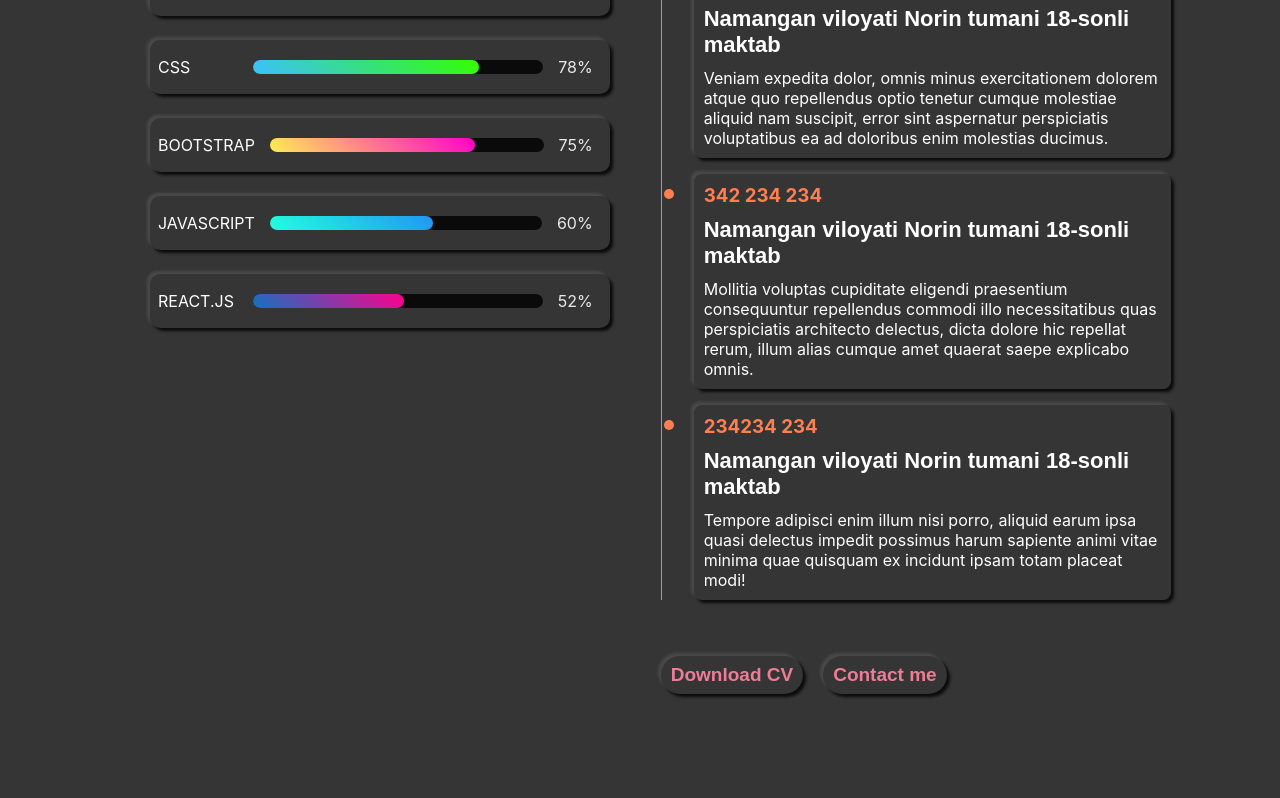
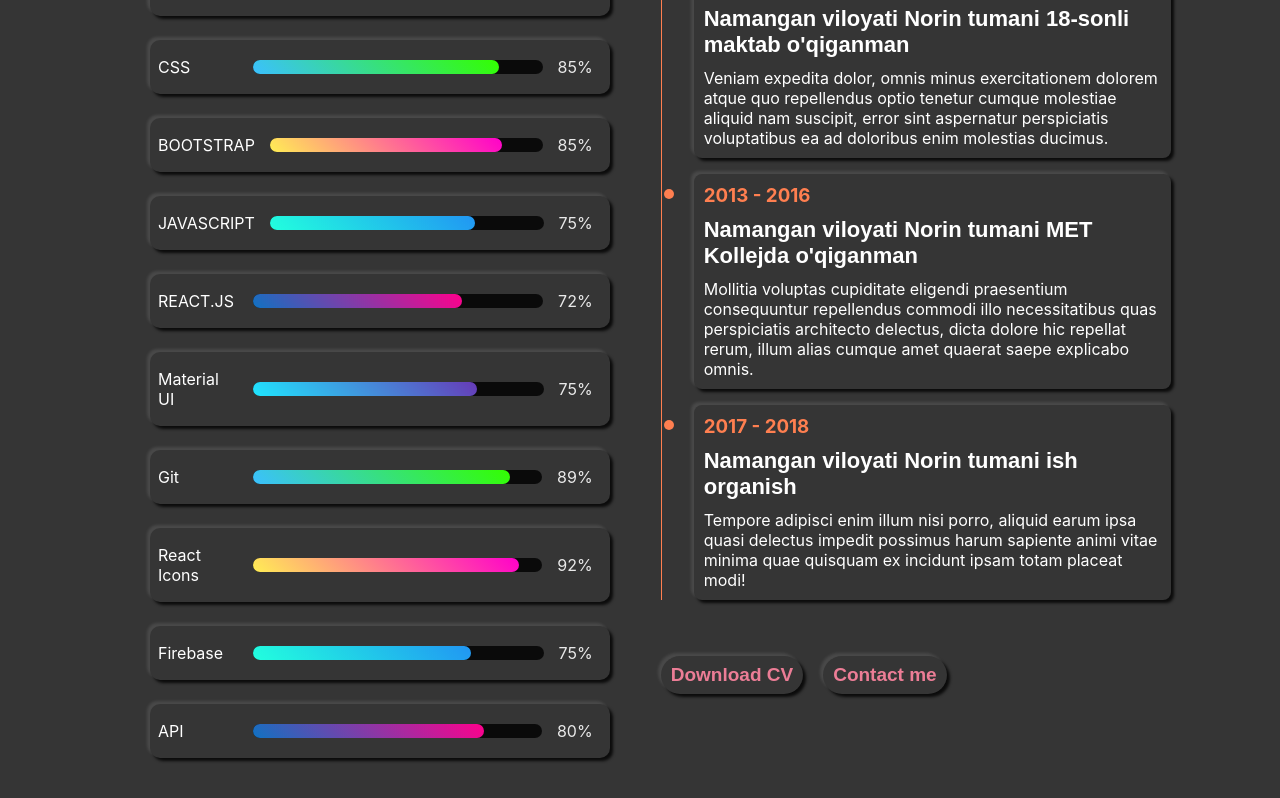
Before and after one commit to oybekgithub98/ReactPortfolio, a React (Create React App) app: page / in a window 1280 px wide. Shown: the part 1080-1878 px from the top of the page. Built offline with nearby package versions, Linux system fonts and the light colour scheme.

Commit message:
added about skills

```diff
--- a/src/components/about/About.js
+++ b/src/components/about/About.js
@@ -42,7 +42,7 @@ const About = () => {
 
                             </div>
                         </div>
-                        <span>85%</span>
+                        <span>90%</span>
                     </div>
                     <div className={classes.skills_items}>
                         <span className={classes.skillsName}>CSS</span>
@@ -51,7 +51,7 @@ const About = () => {
 
                             </div>
                         </div>
-                        <span>78%</span>
+                        <span>85%</span>
                     </div>
                     <div className={classes.skills_items}>
                         <span className={classes.skillsName}>BOOTSTRAP</span>
@@ -60,7 +60,7 @@ const About = () => {
 
                             </div>
                         </div>
-                        <span>75%</span>
+                        <span>85%</span>
                     </div>
                     <div className={classes.skills_items}>
                         <span className={classes.skillsName}>JAVASCRIPT</span>
@@ -69,7 +69,7 @@ const About = () => {
 
                             </div>
                         </div>
-                        <span>60%</span>
+                        <span>75%</span>
                     </div>
                     <div className={classes.skills_items}>
                         <span className={classes.skillsName}>REACT.JS</span>
@@ -78,7 +78,52 @@ const About = () => {
 
                             </div>
                         </div>
-                        <span>52%</span>
+                        <span>72%</span>
+                    </div>
+                    <div className={classes.skills_items}>
+                        <span className={classes.skillsName}>Material UI</span>
+                        <div className={classes.skills_parent}>
+                            <div className={classes.skills_progress6}>
+
+                            </div>
+                        </div>
+                        <span>75%</span>
+                    </div>
+                    <div className={classes.skills_items}>
+                        <span className={classes.skillsName}>Git</span>
+                        <div className={classes.skills_parent}>
+                            <div className={classes.skills_progress7}>
+
+                            </div>
+                        </div>
+                        <span>89%</span>
+                    </div>
+                    <div className={classes.skills_items}>
+                        <span className={classes.skillsName}>React Icons</span>
+                        <div className={classes.skills_parent}>
+                            <div className={classes.skills_progress8}>
+
+                            </div>
+                        </div>
+                        <span>92%</span>
+                    </div>
+                    <div className={classes.skills_items}>
+                        <span className={classes.skillsName}>Firebase</span>
+                        <div className={classes.skills_parent}>
+                            <div className={classes.skills_progress9}>
+
+                            </div>
+                        </div>
+                        <span>75%</span>
+                    </div>
+                    <div className={classes.skills_items}>
+                        <span className={classes.skillsName}>API</span>
+                        <div className={classes.skills_parent}>
+                            <div className={classes.skills_progress10}>
+
+                            </div>
+                        </div>
+                        <span>80%</span>
                     </div>
                 </div>
                 <div className={classes.experience}>
@@ -91,38 +136,36 @@ const About = () => {
                         experienc ?
                             <div className={classes.experience_box}>
                                 <div className={classes.card}>
-                                    <h3>2007 - 2016</h3>
-                                    <h2>Namangan viloyati Norin tumani 18-sonli maktab</h2>
+                                    <h3>2018 - 2019</h3>
+                                    <h2>Namangan viloyati Norin tumani </h2>
                                     <p> Aperiam deserunt officia ratione quibusdam magni quos est facere repellendus dolor, cumque modi ullam totam? Tenetur reiciendis accusamus ullam suscipit ipsa officiis in esse laudantium enim, laborum, voluptatum molestias sapiente rerum impedit</p>
                                 </div>
                                 <div className={classes.card}>
-                                    <h3>2007 - 2016</h3>
-                                    <h2>Namangan viloyati Norin tumani 18-sonli maktab</h2>
+                                    <h3>2019 - 2020</h3>
+                                    <h2>Namangan viloyati Norin tumani</h2>
                                     <p> Voluptas laudantium minus consectetur rerum fugiat mollitia, exercitationem atque assumenda consequatur Velit quos laboriosam eligendi hic sapiente tempore ipsam dolores asperiores rerum repudiandae eaque vitae tenetur consequatur reprehenderit rem</p>
                                 </div>
                                 <div className={classes.card}>
-                                    <h3>2007 - 2016</h3>
-                                    <h2>Namangan viloyati Norin tumani 18-sonli maktab</h2>
+                                    <h3>2020 - 2021</h3>
+                                    <h2>Namangan viloyati Norin tumani </h2>
                                     <p>Blanditiis soluta, eius quod assumenda dolorem, sunt id sequi ex fugiat ipsa adipisci odio. Amet culpa esse neque consequatur Velit quos laboriosam eligendi hic sapiente tempore ipsam dolores asperiores rerum repudiandae eaque vitae tenetur</p>
                                 </div>
                             </div>
-
-
                             :
                             <div className={classes.experience_box}>
                                 <div className={classes.card}>
-                                    <h3>2021 - 2016</h3>
-                                    <h2>Namangan viloyati Norin tumani 18-sonli maktab</h2>
+                                    <h3>2004 - 2012</h3>
+                                    <h2>Namangan viloyati Norin tumani 18-sonli maktab o'qiganman</h2>
                                     <p>Veniam expedita dolor, omnis minus exercitationem dolorem atque quo repellendus optio tenetur cumque molestiae aliquid nam suscipit, error sint aspernatur perspiciatis voluptatibus ea ad doloribus enim molestias ducimus.</p>
                                 </div>
                                 <div className={classes.card}>
-                                    <h3>342 234 234</h3>
-                                    <h2>Namangan viloyati Norin tumani 18-sonli maktab</h2>
+                                    <h3>2013 - 2016</h3>
+                                    <h2>Namangan viloyati Norin tumani MET Kollejda o'qiganman</h2>
                                     <p>Mollitia voluptas cupiditate eligendi praesentium consequuntur repellendus commodi illo necessitatibus quas perspiciatis architecto delectus, dicta dolore hic repellat rerum, illum alias cumque amet quaerat saepe explicabo omnis.</p>
                                 </div>
                                 <div className={classes.card}>
-                                    <h3>234234 234 </h3>
-                                    <h2>Namangan viloyati Norin tumani 18-sonli maktab</h2>
+                                    <h3>2017 - 2018</h3>
+                                    <h2>Namangan viloyati Norin tumani ish organish</h2>
                                     <p>Tempore adipisci enim illum nisi porro, aliquid earum ipsa quasi delectus impedit possimus harum sapiente animi vitae minima quae quisquam ex incidunt ipsam totam placeat modi!</p>
                                 </div>
                             </div>
--- a/src/components/about/About.module.css
+++ b/src/components/about/About.module.css
@@ -66,59 +66,62 @@
     position: relative;
 }
 
-.skills_progress1 {
+.skills_progress1,
+.skills_progress2,
+.skills_progress3,
+.skills_progress4,
+.skills_progress5,
+.skills_progress6,
+.skills_progress7,
+.skills_progress8,
+.skills_progress9,
+.skills_progress10 {
     position: absolute;
     left: 0;
     top: 0;
-    width: 85%;
     height: 100%;
     border-radius: 40px;
     background: #fff;
-    animation: progress 2s ease-in-out forwards;
+}
+
+.skills_progress1 {
+    width: 90%;
     background: linear-gradient(45deg, #1fe6ff, #673Ab7);
 }
 .skills_progress2 {
-    position: absolute;
-    left: 0;
-    top: 0;
-    width: 78%;
-    height: 100%;
-    border-radius: 40px;
-    background: #fff;
-    animation: progress 2s ease-in-out forwards;
+    width: 85%;
     background: linear-gradient(45deg, #3bc0ff, #33ff00);
 }
 .skills_progress3 {
-    position: absolute;
-    left: 0;
-    top: 0;
+    width: 85%;
+    background: linear-gradient(45deg, #ffee54, #ff00ca);
+}
+.skills_progress4 {    position: absolute;
     width: 75%;
-    height: 100%;
-    border-radius: 40px;
-    background: #fff;
-    animation: progress 2s ease-in-out forwards;
+    background: linear-gradient(45deg, #22ffde, #2196f3);
+}
+.skills_progress5 {
+    width: 72%;
+    background: linear-gradient(45deg, rgb(16, 114, 194), rgb(255, 0, 140));
+}
+.skills_progress6 {
+    width: 77%;
+    background: linear-gradient(45deg, #1fe6ff, #673Ab7);
+}
+.skills_progress7 {
+    width: 89%;
+    background: linear-gradient(45deg, #3bc0ff, #33ff00);
+}
+.skills_progress8 {
+    width: 92%;
     background: linear-gradient(45deg, #ffee54, #ff00ca);
 }
-.skills_progress4 {
-    position: absolute;
-    left: 0;
-    top: 0;
-    width: 60%;
-    height: 100%;
-    border-radius: 40px;
-    background: #fff;
-    animation: progress 2s ease-in-out forwards;
+.skills_progress9 {
+    width: 75%;
     background: linear-gradient(45deg, #22ffde, #2196f3);
 }
-.skills_progress5 {
-    position: absolute;
-    left: 0;
-    top: 0;
-    width: 52%;
-    height: 100%;
-    border-radius: 40px;
-    background: #fff;
-    animation: progress 2s ease-in-out forwards;
+.skills_progress10 {
+    width: 80%;
     background: linear-gradient(45deg, rgb(16, 114, 194), rgb(255, 0, 140));
 }
 
```
